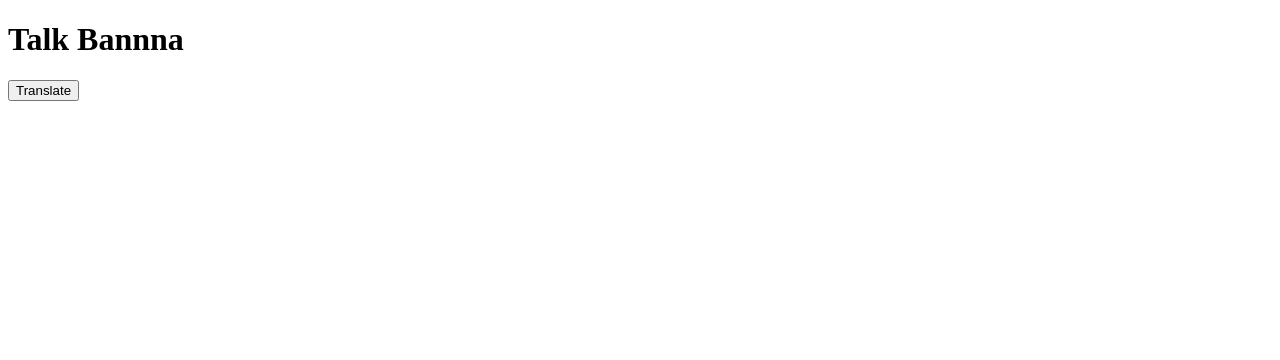
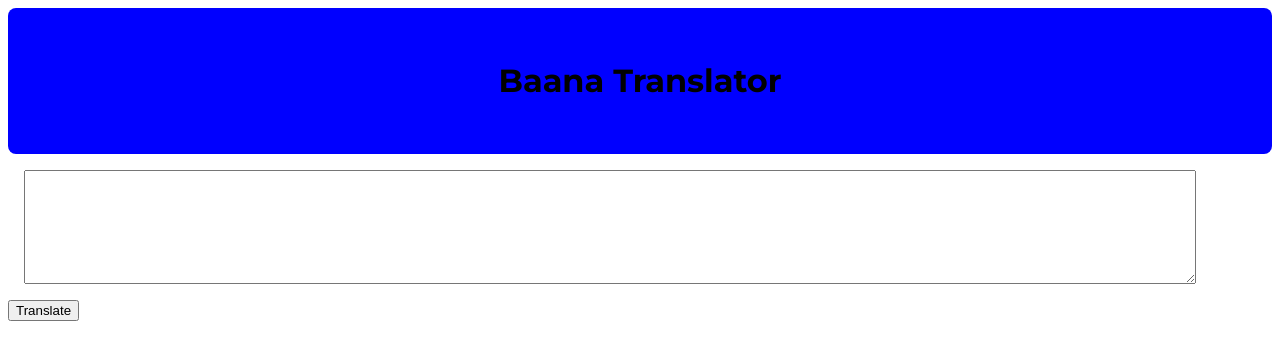
Before and after one commit to harshsingh2985/Baana-Speak, a plain HTML site: page index.html in a window 1280 px wide. Drawn offline with Linux system fonts and the light colour scheme.

Commit message:
update:header is done:

```diff
--- a/App.js
+++ b/App.js
@@ -1,5 +1,16 @@
-let btnTranslate=document.querySelector('#btn-translate');
+let btnTranslate=document.querySelector('#btntranslate');
 
-btnTranslate.addEventListener("click",function ClickEventhandler(){
-    console.log("clicked")
-})
+var txtInput=document.querySelector("#txt-input");
+
+
+console.log(txtInput);
+
+
+
+// // Call-back function
+// function clickHandler(){
+//     console.log("you have been clicked ")
+
+// }
+
+// btnTranslate.addEventListener("click",clickHandler);
--- a/index.html
+++ b/index.html
@@ -7,10 +7,22 @@
     <title>Document</title>
     <link rel="stylesheet" href="style.css">
     <script src="App.js" type="text/javascript"></script>
+    <link rel="stylesheet" href="style.css">
+
 </head>
 <body>
-    <h1>Talk Bannna</h1>
-    <button id="btn-translate">Translate</button>
+
+    <!-- heading -->
+    <header class="head">
+        <h1>Baana Translator</h1>
+    </header>
+
+
+
+    <textarea id="txt-input" placeholder="Write your words it will convert into minion speak"> </textarea>
+    <button id="btntranslate">Translate</button>
+
+
 
 
 </body>
--- a/style.css
+++ b/style.css
@@ -0,0 +1,33 @@
+@import url('https://fonts.googleapis.com/css2?family=Montserrat:wght@400;700&family=Open+Sans:wght@400;600&display=swap');
+
+body{
+    font-family: 'Montserrat', sans-serif;
+}
+.head{
+    padding:2rem 3rem;
+    margin: auto;
+    text-align: center;
+    border-radius: 0.5rem;
+    background-color: blue;
+
+
+
+}
+
+
+
+
+
+
+
+
+
+textarea{
+
+    margin:1rem;
+    padding:1rem;
+    display:block;
+    width:90%;
+    height:10vh;
+
+}
```
